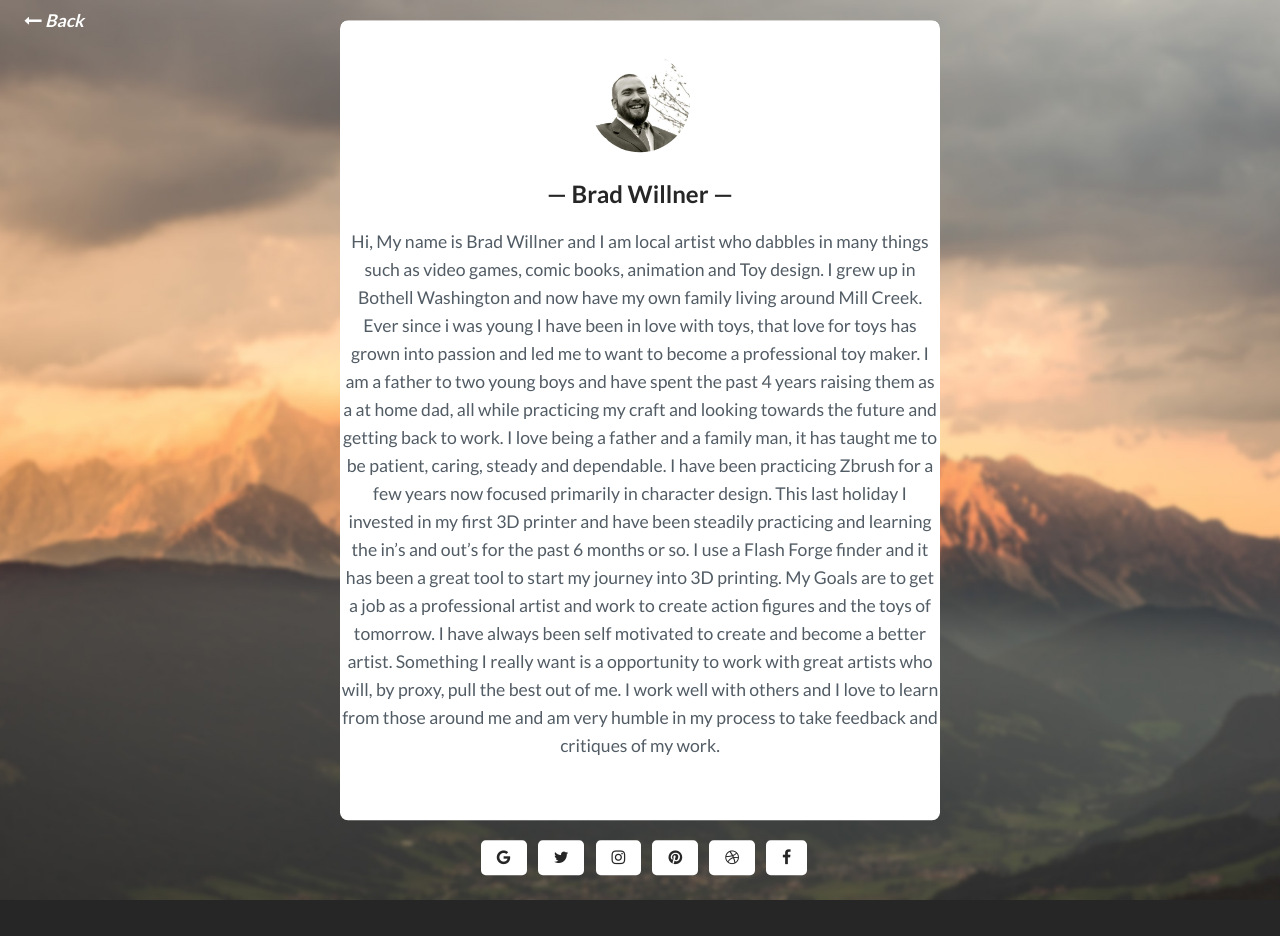
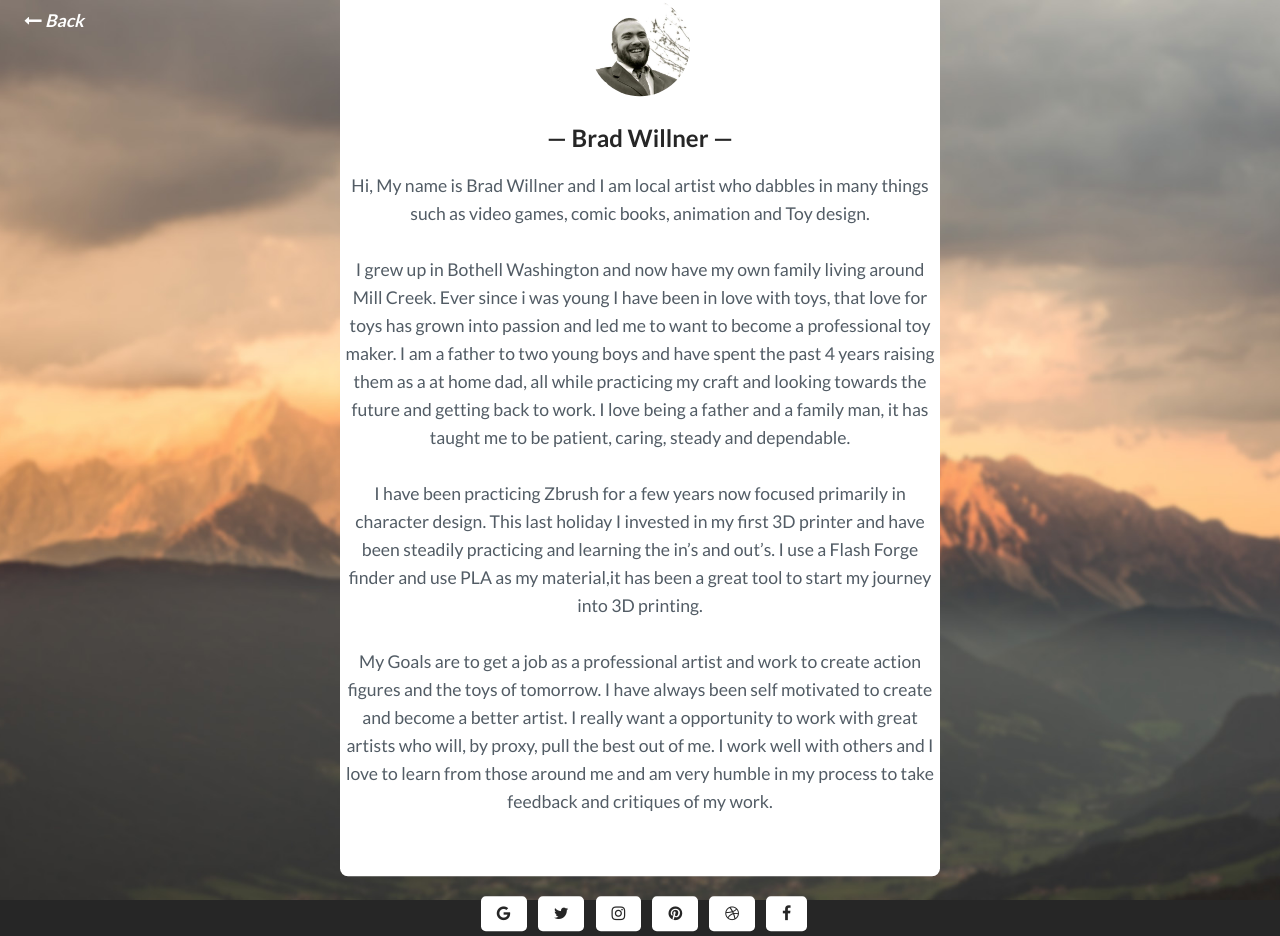
Before and after one commit to bradwillner/bradwillner.github.io, a Jekyll site: the page built from _pages/about.html, in a window 1280 px wide. Built offline with Jekyll 4.4.1, drawn with Linux system fonts in a browser that asks for light colours; before the commit the page ends 900 px from its top, so only the background shows below that.

Commit message:
Update about.html

```diff
--- a/_pages/about.html
+++ b/_pages/about.html
@@ -12,16 +12,24 @@ permalink: /about/
         </div>
         <div class="author_info">
           <h2 class="author_title">{% if site.author-name %}{{site.author-name}}{% else %}Brad Willner{% endif %}</h2>
-          <p class="author_subtitle">Hi, My name is Brad Willner and I am local artist who dabbles in many things such as video games, comic books, animation and Toy design. I grew up in Bothell Washington and now have my own family living around Mill Creek.
+          <p class="author_subtitle">Hi, My name is Brad Willner and I am local artist who dabbles in many things such as video games, comic books, animation and Toy design.
+            </p>
 
+            <p class="author_subtitle">I grew up in Bothell Washington and now have my own family living around Mill Creek.
 Ever since i was young I have been in love with toys, that love for toys has grown into passion and led me to want to become a professional toy maker.
+I am a father to two young boys and have spent the past 4 years raising them as a at home dad, all while practicing my craft and looking towards the future and getting back to work.
+I love being a father and a family man, it has taught me to be patient, caring, steady and dependable.
 
-I am a father to two young boys and have spent the past 4 years raising them as a at home dad, all while practicing my craft and looking towards the future and getting back to work. I love being a father and a family man, it has taught me to be patient, caring, steady and dependable.
+               </p>
 
-I have been practicing Zbrush for a few years now focused primarily in character design. This last holiday I invested in my first 3D printer and have been steadily practicing and learning the in’s and out’s for the past 6 months or so. I use a
-Flash Forge finder and it has been a great tool to start my journey into 3D printing.
+<p class="author_subtitle">I have been practicing Zbrush for a few years now focused primarily in character design. This last holiday I invested in my first 3D printer and have been steadily practicing and learning the in’s and out’s. I use a
+Flash Forge finder and use PLA as my material,it has been a great tool to start my journey into 3D printing.
 
-My Goals are to get a job as a professional artist and work to create action figures and the toys of tomorrow. I have always been self motivated to create and become a better artist. Something I really want is a opportunity to work with great artists who will, by proxy, pull the best out of me. I work well with others and I love to learn from those around me and am very humble in my process to take feedback and critiques of my work.
+  </p>
+
+<p class="author_subtitle">My Goals are to get a job as a professional artist and work to create action figures and the toys of tomorrow. I have always been self motivated to create and become a better artist.
+I really want a opportunity to work with great artists who will, by proxy, pull the best out of me.
+I work well with others and I love to learn from those around me and am very humble in my process to take feedback and critiques of my work.
 </p>
         </div>
       </div>
```
